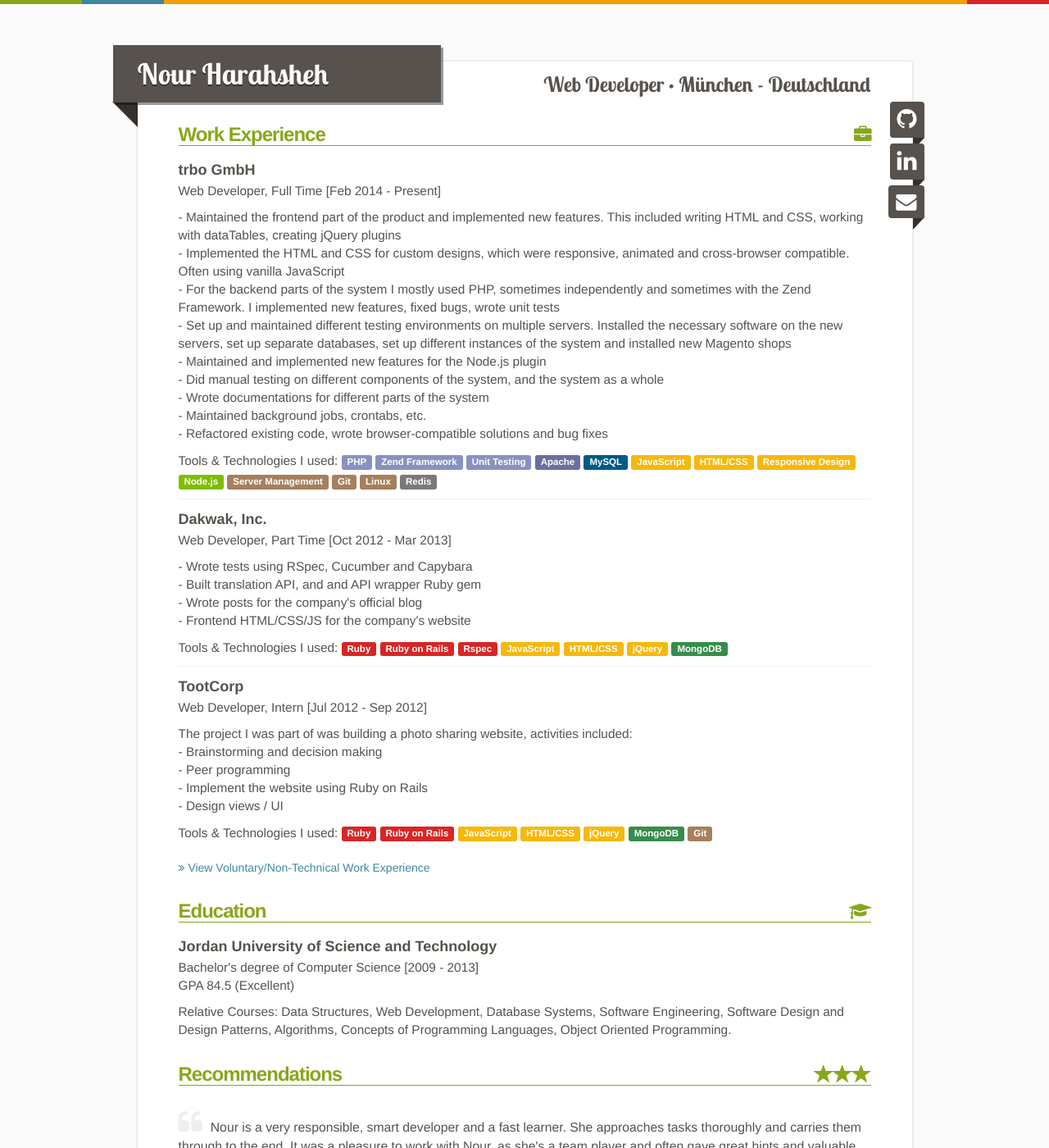
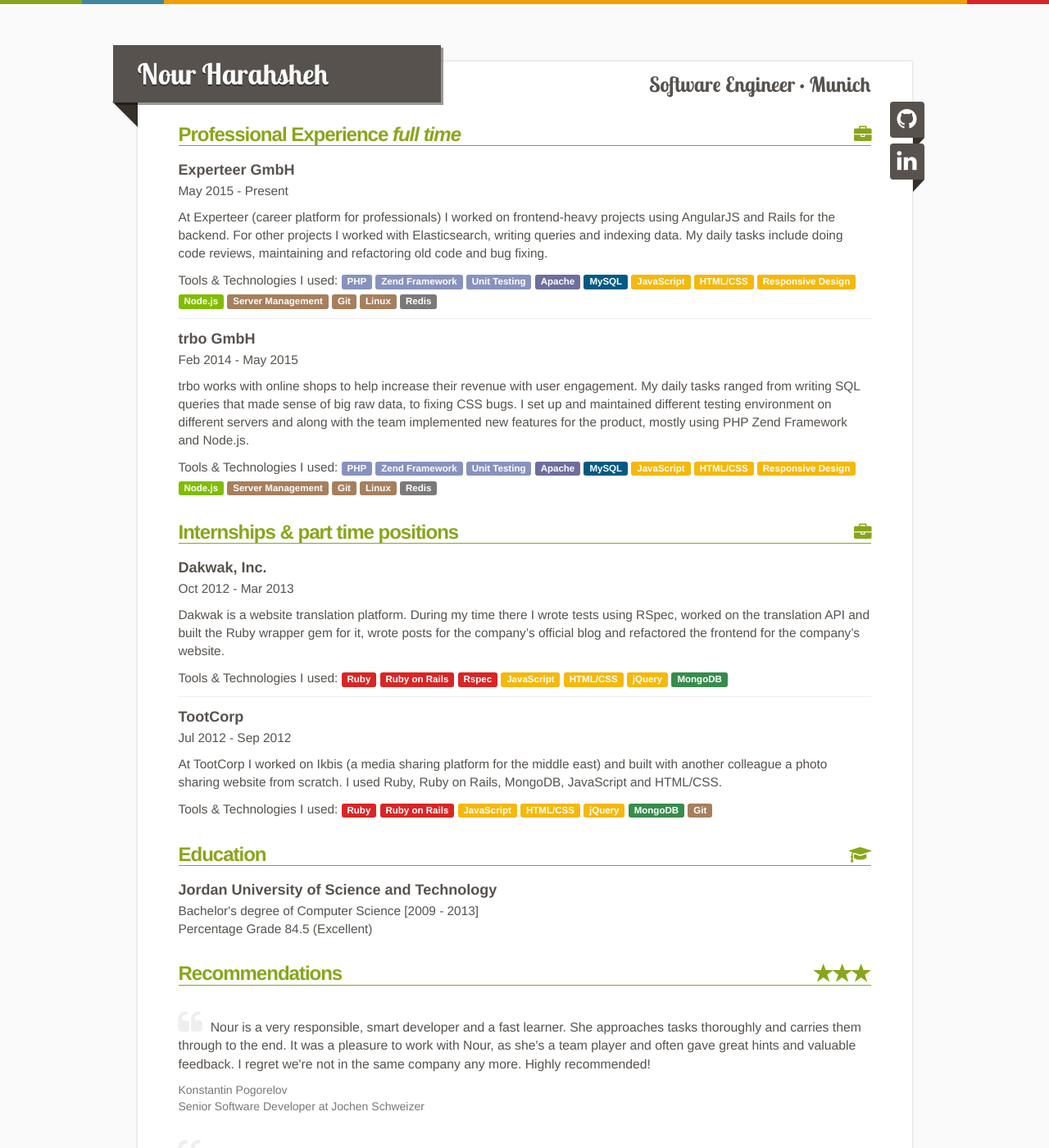
Before and after one commit to n0ur/n0ur.github.io, a Jekyll site: the page index.html, which Jekyll copies as it is, in a window 1280 px wide and 1400 px high. Shown: the whole window at 82% size. Built offline with Jekyll 4.4.1, drawn with Linux system fonts in a browser that asks for light colours; nearby versions of some CDN libraries; some of the changed text lies outside the part shown.

Commit message:
update resume

```diff
--- a/index.html
+++ b/index.html
@@ -25,35 +25,27 @@
       <div class="row">
         <div class="col-md-10 col-md-offset-1">
 
-          <header>Nour Harahsheh<p class="hidden-lg subheader">Web Developer &bull; München - Deutschland</p></header>
+          <header>Nour Harahsheh<p class="hidden-lg subheader">Software Engineer &bull; Munich</p></header>
           <div class="text-center">
             <a href="https://github.com/n0ur" class="contact gh" title="github"><i class="fa fa-github"></i></a>
-            <a href="https://www.linkedin.com/profile/view?id=388145159" class="contact linkedin" title="linkedin"><i class="fa fa-linkedin"></i></a>
-            <a href="mailto:harahsheh.nour@gmail.com" class="contact email" title="email"><i class="fa fa-envelope"></i></a>
+            <a href="https://www.linkedin.com/in/nourhrs" class="contact linkedin" title="linkedin"><i class="fa fa-linkedin"></i></a>
+            <!-- add download pdf -->
           </div>
 
           <div class="content">
 
             <article class="visible-lg">
-              <div class="subheader">Web Developer &bull; München - Deutschland</div>
+              <div class="subheader">Software Engineer &bull; Munich</div>
             </article>
 
             <article>
-              <h3><i class="fa fa-briefcase pull-right"></i> Work Experience</h3>
+              <h3><i class="fa fa-briefcase pull-right"></i> Professional Experience <i> full time </i></h3>
               <ul class="list list-underlined">
                 <li>
-                  <h4 class="strong">trbo GmbH</h4>
-                  <p>Web Developer, Full Time [Feb 2014 - Present]</p>
+                  <h4 class="strong">Experteer GmbH</h4>
+                  <p>May 2015 - Present</p>
                   <p>
-                    - Maintained the frontend part of the product and implemented new features. This included writing HTML and CSS, working with dataTables, creating jQuery plugins<br>
-                    - Implemented the HTML and CSS for custom designs, which were responsive, animated and cross-browser compatible. Often using vanilla JavaScript<br>
-                    - For the backend parts of the system I mostly used PHP, sometimes independently and sometimes with the Zend Framework. I implemented new features, fixed bugs, wrote unit tests <br>
-                    - Set up and maintained different testing environments on multiple servers. Installed the necessary software on the new servers, set up separate databases, set up different instances of the system and installed new Magento shops<br>
-                    - Maintained and implemented new features for the Node.js plugin<br>
-                    - Did manual testing on different components of the system, and the system as a whole<br>
-                    - Wrote documentations for different parts of the system<br>
-                    - Maintained background jobs, crontabs, etc.<br>
-                    - Refactored existing code, wrote browser-compatible solutions and bug fixes<br>
+                    At Experteer (career platform for professionals) I worked on frontend-heavy projects using AngularJS and Rails for the backend. For other projects I worked with Elasticsearch, writing queries and indexing data. My daily tasks include doing code reviews, maintaining and refactoring old code and bug fixing.
                   </p>
                   <p class="tools">Tools & Technologies I used:
                     <span class="label label-php">PHP</span>
@@ -73,13 +65,38 @@
                 </li>
 
                 <li>
+                  <h4 class="strong">trbo GmbH</h4>
+                  <p>Feb 2014 - May 2015</p>
+                  <p>
+                    trbo works with online shops to help increase their revenue with user engagement. My daily tasks ranged from writing SQL queries that made sense of big raw data, to fixing CSS bugs. I set up and maintained different testing environment on different servers and along with the team implemented new features for the product, mostly using PHP Zend Framework and Node.js.
+                  </p>
+                  <p class="tools">Tools & Technologies I used:
+                    <span class="label label-php">PHP</span>
+                    <span class="label label-php">Zend Framework</span>
+                    <span class="label label-php">Unit Testing</span>
+                    <span class="label label-apache">Apache</span>
+                    <span class="label label-ds">MySQL</span>
+                    <span class="label label-frontend">JavaScript</span>
+                    <span class="label label-frontend">HTML/CSS</span>
+                    <span class="label label-frontend">Responsive Design</span>
+                    <span class="label label-node">Node.js</span>
+                    <span class="label label-system">Server Management</span>
+                    <span class="label label-system">Git</span>
+                    <span class="label label-system">Linux</span>
+                    <span class="label label-redis">Redis</span>
+                  </p>
+                </li>
+              </ul>
+            </article>
+
+            <article>
+              <h3><i class="fa fa-briefcase pull-right"></i> Internships & part time positions</h3>
+              <ul class="list list-underlined">
+                <li>
                   <h4 class="strong">Dakwak, Inc.</h4>
-                  <p>Web Developer, Part Time [Oct 2012 - Mar 2013]</p>
+                  <p>Oct 2012 - Mar 2013</p>
                   <p>
-                    - Wrote tests using RSpec, Cucumber and Capybara<br>
-                    - Built translation API, and and API wrapper Ruby gem<br>
-                    - Wrote posts for the company's official blog<br>
-                    - Frontend HTML/CSS/JS for the company's website
+                    Dakwak is a website translation platform. During my time there I wrote tests using RSpec, worked on the translation API and built the Ruby wrapper gem for it, wrote posts for the company’s official blog and refactored the frontend for the company’s website.
                   </p>
                   <p class="tools">Tools & Technologies I used:
                     <span class="label label-ruby">Ruby</span>
@@ -94,12 +111,9 @@
 
                 <li>
                   <h4 class="strong">TootCorp</h4>
-                  <p>Web Developer, Intern [Jul 2012 - Sep 2012]</p>
-                  <p>The project I was part of was building a photo sharing website, activities included:<br>
-                    - Brainstorming and decision making<br>
-                    - Peer programming<br>
-                    - Implement the website using Ruby on Rails<br>
-                    - Design views / UI<br>
+                  <p>Jul 2012 - Sep 2012</p>
+                  <p>
+                    At TootCorp I worked on Ikbis (a media sharing platform for the middle east) and built with another colleague a photo sharing website from scratch. I used Ruby, Ruby on Rails, MongoDB, JavaScript and HTML/CSS.
                   </p>
                   <p class="tools">Tools & Technologies I used:
                     <span class="label label-ruby">Ruby</span>
@@ -112,46 +126,6 @@
                   </p>
                 </li>
               </ul>
-
-              <a href="#extraBody" class="extraBtn visible-lg" title="view more work experience">
-                <i class="fa fa-angle-double-down"></i>
-                <i class="fa fa-angle-double-right"></i> View Voluntary/Non-Technical Work Experience
-              </a>
-              <ul class="list list-underlined visible-lg" id="extraBody">
-                <li>
-                  <h4 class="strong">Nari O Sishu Kalyan Samittee (NSKS) in India</h4>
-                  <p>Web Developer [ Jul 2013 - Aug 2013 ]</p>
-                  <p>NSKS is an NGO in Odisha, India. They focus on women empowerment and the welfare of their children. During my 6 weeks internship:<br>
-                    - I migrated their previous website to Wordpress.<br>
-                    - I conducted trainings with their staff to teach them how customize the website and update the content.<br>
-                  </p>
-                  <p class="tools">Tools & Technologies I used:
-                    <span class="label label-php">PHP</span>
-                    <span class="label label-php">Wordpress</span>
-                    <span class="label label-frontend">HTML/CSS</span>
-                    <span class="label label-frontend">JavaScript</span>
-                  </p>
-                </li>
-                <li>
-                  <h4 class="strong">AIESEC in Jordan</h4>
-                  <p>Exchange Director [ Nov 2010 - Jul 2012 ]</p>
-                  <p>AIESEC is a non-governmental, not-for-profit and the largest youth-run organization in the world, it provides young people with leadership development and cross-cultural global internship and volunteer exchange experiences across the globe.<br><br> During my time in AIESEC, I've worked on the following:<br>
-                    - Create and implement strategies to increase the growth of the incoming exchange functional area<br>
-                    - Coach and train members based on educational plans<br>
-                    - Sustain functional operations including: Research, sales, marketing and assisting interns/foreigners during their stay in Jordan <br>
-                    - Recruit Jordanian students to go on exchange<br>
-                  </p>
-                  <p class="tools">Skills developed:
-                    <span class="label">Communication</span>
-                    <span class="label">Team Management</span>
-                    <span class="label">Training & Coaching</span>
-                    <span class="label">Problem Solving</span>
-                    <span class="label">Writing</span>
-                    <span class="label">Research</span>
-                    <span class="label">Negotiation Skills</span>
-                  </p>
-                </li>
-              </ul>
             </article>
 
             <article>
@@ -159,8 +133,7 @@
               <ul class="list">
                 <li>
                   <h4 class="strong">Jordan University of Science and Technology</h4>
-                  <p>Bachelor's degree of Computer Science [2009 - 2013] <br> GPA 84.5 (Excellent)</p>
-                  <p>Relative Courses: Data Structures, Web Development, Database Systems, Software Engineering, Software Design and Design Patterns, Algorithms, Concepts of Programming Languages, Object Oriented Programming.</p>
+                  <p>Bachelor's degree of Computer Science [2009 - 2013] <br> Percentage Grade 84.5 (Excellent)</p>
                 </li>
               </ul>
             </article>
@@ -175,8 +148,7 @@
                   <blockquote>
                     <p>Nour is a very responsible, smart developer and a fast learner. She approaches tasks thoroughly and carries them through to the end. It was a pleasure to work with Nour, as she's a team player and often gave great hints and valuable feedback. I regret we're not in the same company any more. Highly recommended!</p>
                     <footer>
-                      Konstantin Pogorelov, Lead Developer at intelliAd Media GmbH &nbsp;
-                      <a href="https://www.linkedin.com/profile/view?id=34427395"><i class="fa fa-linkedin-square"></i></a>
+                      Konstantin Pogorelov<br>Senior Software Developer at Jochen Schweizer
                     </footer>
                   </blockquote>
                 </li>
@@ -185,8 +157,7 @@
                   <blockquote>
                     <p>Nour has done her three month training at TootCorp, she was very dedicated to work, more than any other university trainee we ever had. She is smart and a fast learner, she worked on Ikbis and other projects and managed to learn the frameworks and languages really fast.</p>
                     <footer>
-                      George Akra, CEO of TootCorp &nbsp;
-                      <a href="http://ikbis.com/"><i class="fa fa-external-link-square"></i></a>
+                      George Akra<br>CEO of TootCorp
                     </footer>
                   </blockquote>
                 </li>
@@ -195,37 +166,18 @@
                   <blockquote>
                     <p>Nour is an extraordinary student who always goes beyond expectations. I had the opportunity to supervise her graduation project at JUST, she successfully completed a complex project that required the integration of many components. She got an excellent feedback from the committee who evaluated the project and considered among the top 5% of the students.</p>
                     <footer>
-                      Yaser Jararweh, Assistant Prof. Computer Science, Jordan University of Science and Technology &nbsp;
-                      <a href="http://www.just.edu.jo/"><i class="fa fa-external-link-square"></i></a>
+                      Yaser Jararweh<br> Assistant Prof. Computer Science, Jordan University of Science and Technology
                     </footer>
                   </blockquote>
                 </li>
-
-                <li>
-                  <blockquote>
-                    <p>I have worked with Nour for the period of 8 months in which she showed dedication and passion beyond what I can describe. Having her on your team is an indispensable asset as she will be competitive and collaborative and bring the best out of the people she works with.</p>
-                    <footer>Sarah Haddad, AIESEC in IRBID Executive Board 2011-2012 &nbsp;
-                      <a href="http://aiesec.org/"><i class="fa fa-external-link-square"></i></a>
-                    </footer>
-                  </blockquote>
-                </li>
-
-                <li>
-                  <blockquote>
-                    <p>I have known Nour on two levels, namely professionally and personally, for several years. On the professional level, where she worked on few projects for me, I found her to be hard-working, detail-oriented with an eye for the big picture, tenacious, creative and punctual. On the personal level, she is caring, conscientious and adventurous. Nour will be an asset to any team, with great capacity for valuable contributions.</p>
-                    <footer>Mashal Elsalim, Rapiscan Laboratories in Sunnyvale, CA, USA</footer>
-                  </blockquote>
-                </li>
-
-                <li><small>* For contact information of the referees, feel free to send me an email!</small></li>
               </ul>
             </article>
 
             <article>
               <h3>
                 <i class="fa fa-heart-o pull-right"></i>
-                In my free time..</h3>
-                <p>You can find me learning Haskell, playing with my new Arduino board, drawing cute comics, cooking with a lot of spices & getting lost in the beautiful streets of Munich. And of course, learning German. <i class="fa fa-smile-o"></i></p>
+                Interests</h3>
+                <p>In July 2016 I participated in a summer school program at Utrecht University titled Applied Functional Programming in Haskell which I enjoyed very much! These days I spend my free time learning about functional programming and Haskell, I find that process very rewarding. I am also interested in Non Relational databases and data aggregations, as I use MongoDB for some personal projects.
             </article>
           </div>
 
@@ -235,32 +187,6 @@
 
     <script type="text/javascript">
     (function () {
-      var extraBtn = document.querySelector('.extraBtn');
-
-      var handler = function (e) {
-        var extraBody = document.querySelector('#extraBody');
-
-        e.preventDefault();
-
-        if (extraBody.classList.contains('active')) {
-          extraBody.classList.remove('active');
-          extraBody.style.height = "0px";
-          extraBtn.classList.remove('active');
-        } else {
-          extraBody.classList.add('active');
-          extraBtn.classList.add('active');
-          extraBody.style.height = "520px";
-        }
-        return false;
-      }
-
-      if (extraBtn.addEventListener) {
-        extraBtn.addEventListener("click", handler);
-      } else {
-        extraBtn.attachEvent('onclick', function () {
-          handler.call();
-        });
-      }
     }());
     </script>
   </body>
```
